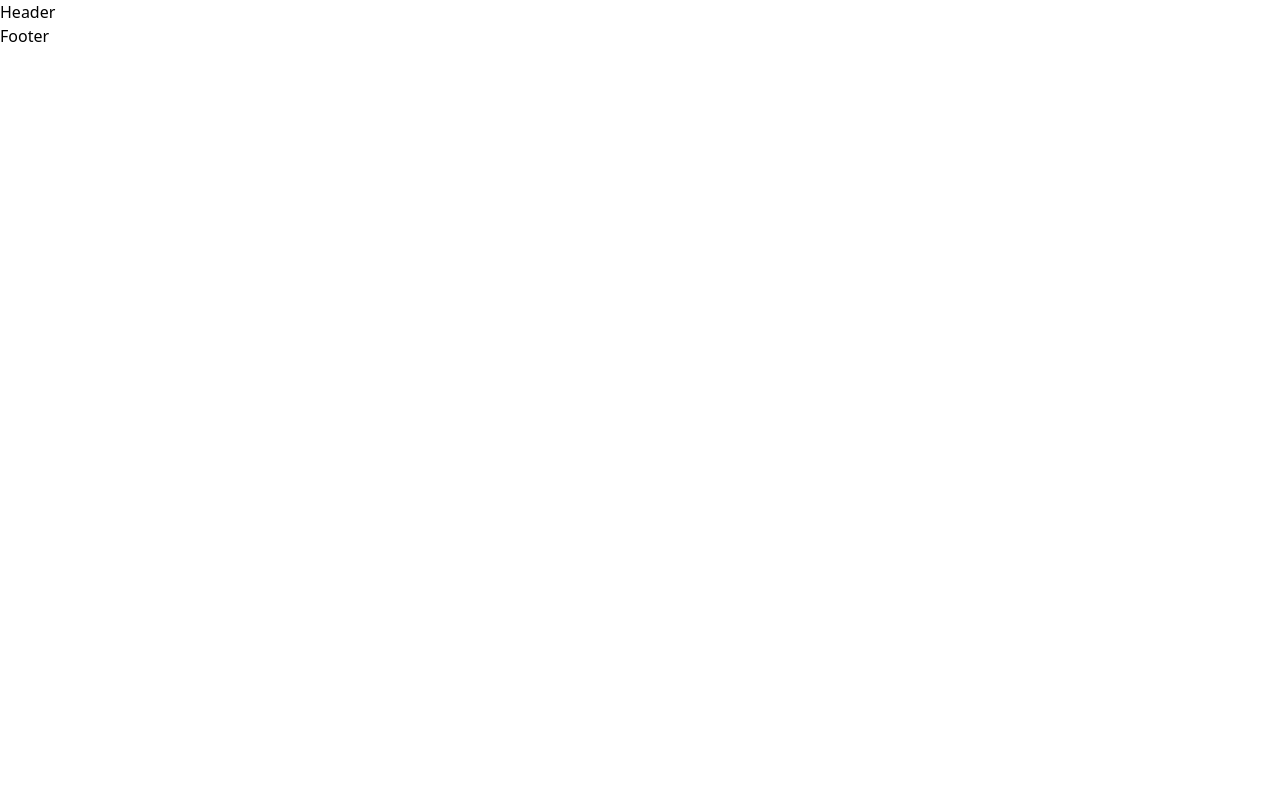
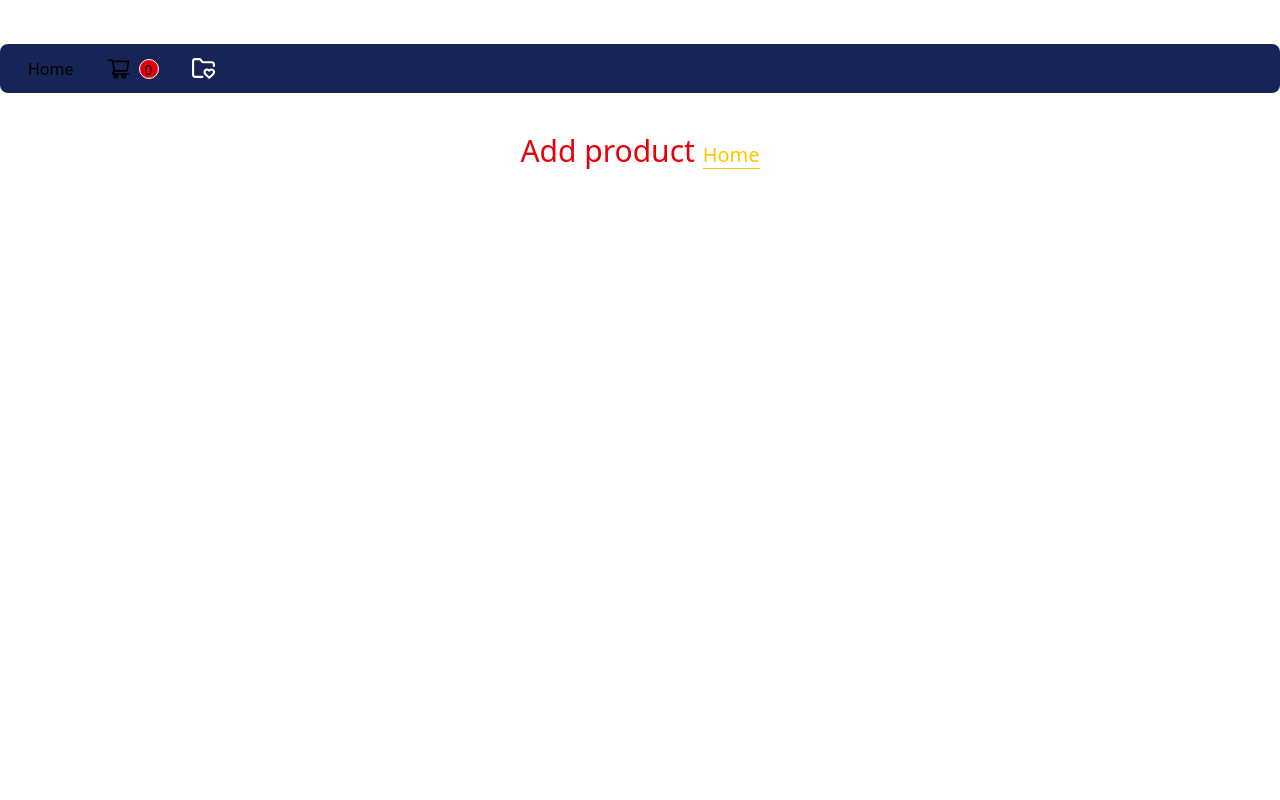
Before and after one commit to nurajalali/redux-store, a React (Vite) app: page /cart in a window 1280 px wide. Before the commit this address had no page. Shown: the top 800 px of the page. Built offline with nearby package versions, Linux system fonts and the light colour scheme.

Commit message:
feature: added cart item

```diff
--- a/src/App.tsx
+++ b/src/App.tsx
@@ -4,6 +4,7 @@ import Footer from "./components/shared/Footer";
 import { Routes, Route } from "react-router-dom";
 import HomePage from "./components/homePage/HomePage";
 import DetailsPage from "./components/detailsPage/DetailsPage";
+import CartPage from "./components/cart/CartPage";
 
 const App = () => {
   return (
@@ -12,6 +13,7 @@ const App = () => {
       <Routes>
         <Route path="/" element={<HomePage />} />
         <Route path="/products/:id" element={<DetailsPage />} />
+        <Route path="/cart" element={<CartPage />} />
       </Routes>
       <Footer />
     </div>
--- /dev/null
+++ b/src/components/cart/CartPage.tsx
@@ -0,0 +1,32 @@
+import React from "react";
+import { useSelector } from "react-redux";
+import { Link } from "react-router-dom";
+import CartItem from "../shared/CartItem";
+
+const CartPage = () => {
+  const { cart } = useSelector((state) => state.cart);
+
+  return (
+    <div className="w-full min-h-screen">
+      {cart.length ? (
+        <div className="flex items-center justify-center flex-col">
+          {cart.map((item) => (
+            <CartItem key={item?.id} item={item} />
+          ))}
+        </div>
+      ) : (
+        <h1 className="text-red-600 text-3xl text-center my-10">
+          Add product{" "}
+          <Link
+            className="text-yellow-400 text-xl text-center my-4 border-b border-yellow-400 "
+            to="/"
+          >
+            Home
+          </Link>
+        </h1>
+      )}
+    </div>
+  );
+};
+
+export default CartPage;
--- a/src/components/homePage/ProductCrad.tsx
+++ b/src/components/homePage/ProductCrad.tsx
@@ -1,5 +1,6 @@
 import React from "react";
 import { Link } from "react-router-dom";
+import Buttons from "../shared/Buttons";
 
 const ProductCrad = ({ product }) => {
   const { image, title, price, category, id } = product;
@@ -25,6 +26,7 @@ const ProductCrad = ({ product }) => {
         </p>
         <div className="text-center text-emerald-700 font-extrabold hover:text-black">
           <Link to={`/products/${id}`}>Details</Link>
+          <Buttons data={product} />
         </div>
       </div>
     </div>
--- /dev/null
+++ b/src/components/shared/Buttons.tsx
@@ -0,0 +1,74 @@
+import React from "react";
+import {
+  addToCart,
+  removeToCart,
+  increase,
+  decrease,
+} from "../../features/cart/cartSlice";
+import { counter, isInCart } from "../../functions/functions";
+import { FaTrash, FaPlus, FaMinus } from "react-icons/fa";
+import { useSelector, useDispatch } from "react-redux";
+
+const Buttons = ({ data }) => {
+  const cart = useSelector((state) => state.cart);
+  const dispatch = useDispatch();
+
+  const removeToCartHandler = () => {
+    dispatch(removeToCart(data));
+  };
+
+  const decreaseHandler = () => {
+    dispatch(decrease(data));
+  };
+
+  const increaseHandler = () => {
+    dispatch(increase(data));
+  };
+
+  const addToCartHandler = () => {
+    dispatch(addToCart(data));
+  };
+
+  return (
+    <div className="w-full flex items-center justify-center relative mt-2 p-2">
+      {counter(cart, data.id) === 1 && (
+        <button
+          onClick={removeToCartHandler}
+          className="flex items-center justify-center bg-red-500 w-1/2 py-2 rounded-lg border border-black"
+        >
+          <FaTrash size={15} />
+        </button>
+      )}
+      {counter(cart, data.id) > 0 && (
+        <span className="w-[40px] h-[40px] absolute rounded-full bg-yellow-500 border border-black flex items-center justify-center">
+          {counter(cart, data.id)}
+        </span>
+      )}
+      {counter(cart, data.id) > 1 && (
+        <button
+          onClick={decreaseHandler}
+          className="flex items-center justify-center bg-orange-500 w-1/2 py-2 rounded-lg border border-black"
+        >
+          <FaMinus size={15} />
+        </button>
+      )}
+      {isInCart(cart, data.id) ? (
+        <button
+          onClick={increaseHandler}
+          className="flex justify-center bg-green-500 w-1/2 py-2 rounded-lg border border-black"
+        >
+          <FaPlus size={15} />
+        </button>
+      ) : (
+        <button
+          onClick={addToCartHandler}
+          className="bg-green-500 w-full py-2 rounded-lg border border-black"
+        >
+          Add To Cart
+        </button>
+      )}
+    </div>
+  );
+};
+
+export default Buttons;
--- /dev/null
+++ b/src/components/shared/CartItem.tsx
@@ -0,0 +1,26 @@
+import React from "react";
+import Buttons from "./Buttons";
+
+const CartItem = ({ item }) => {
+  return (
+    <div className="w-full flex items-center justify-between border border-blue-500 rounded-xl my-4 p-5 gap-3">
+      <img className="w-[240px] h-[250px] rounded-lg" src={item.image} />
+      <div className="w-full">
+        <p className="text-yellow-500 text-xl text-justify rounded-xl p-3 my-3">
+          Title: <span className="text-blue-700">{item.title}</span>
+        </p>
+        <p className="text-yellow-500 text-xl text-justify rounded-xl p-3 my-3">
+          Category: <span className="text-blue-700">{item.category}</span>
+        </p>
+        <p className="text-yellow-500 text-xl text-justify rounded-xl p-3 my-3">
+          Price: <span className="text-blue-700">{item.price}</span>$
+        </p>
+      </div>
+      <div className="w-full">
+        <Buttons data={item} />
+      </div>
+    </div>
+  );
+};
+
+export default CartItem;
--- a/src/components/shared/Header.tsx
+++ b/src/components/shared/Header.tsx
@@ -1,7 +1,31 @@
 import React from "react";
+import { AiOutlineShoppingCart } from "react-icons/ai";
+import { LuFolderHeart } from "react-icons/lu";
+import { Link } from "react-router-dom";
+import { useSelector } from "react-redux";
 
 const Header = () => {
-  return <div>Header</div>;
+  const { count } = useSelector((state) => state.cart);
+  return (
+    <div className="w-full p-3 bg-blue-950 rounded-lg mt-11">
+      <ul className="flex items-center">
+        <li className="mx-4">
+          <Link to="/">Home</Link>
+        </li>
+        <li className="mx-4 flex items-center justify-center gap-2 relative">
+          <Link to="/cart">
+            <AiOutlineShoppingCart size={25} />
+          </Link>
+          <span className=" w-[20px] h-[20px] text-sm rounded-full bg-red-600 border border-white flex items-start justify-center top-[-10px] right-[-10px]">
+            {count}
+          </span>
+        </li>
+        <li className="mx-4 flex items-center justify-center gap-2 cursor-pointer">
+          <LuFolderHeart size={25} color="#fff" />
+        </li>
+      </ul>
+    </div>
+  );
 };
 
 export default Header;
--- a/src/features/cart/cartSlice.ts
+++ b/src/features/cart/cartSlice.ts
@@ -15,7 +15,7 @@ const cartSlice = createSlice({
   initialState,
   reducers: {
     addToCart: (state, action) => {
-      if (state.cart.find((item) => item?.id === action.payload.id)) {
+      if (!state.cart.find((item) => item?.id === action.payload.id)) {
         state.cart.push({
           ...action.payload,
           quantity: 1,
@@ -34,11 +34,12 @@ const cartSlice = createSlice({
       const indexItem = state.cart.findIndex(
         (item) => item.id === action.payload.id
       );
+
       state.cart[indexItem].quantity++;
       state.count = sumItem(state.cart);
     },
     decrease: (state, action) => {
-      const indexItem = state.cart.find(
+      const indexItem = state.cart.findIndex(
         (item) => item.id === action.payload.id
       );
       state.cart[indexItem].quantity--;
--- /dev/null
+++ b/src/functions/functions.ts
@@ -0,0 +1,13 @@
+export const counter = (state, id) => {
+  const index = state.cart.findIndex((item) => item.id === id);
+  if (index === -1) {
+    return false;
+  } else {
+    return state.cart[index].quantity;
+  }
+};
+
+export const isInCart = (state, id) => {
+  const result = state.cart.find((item) => item.id === id);
+  return result;
+};
```
